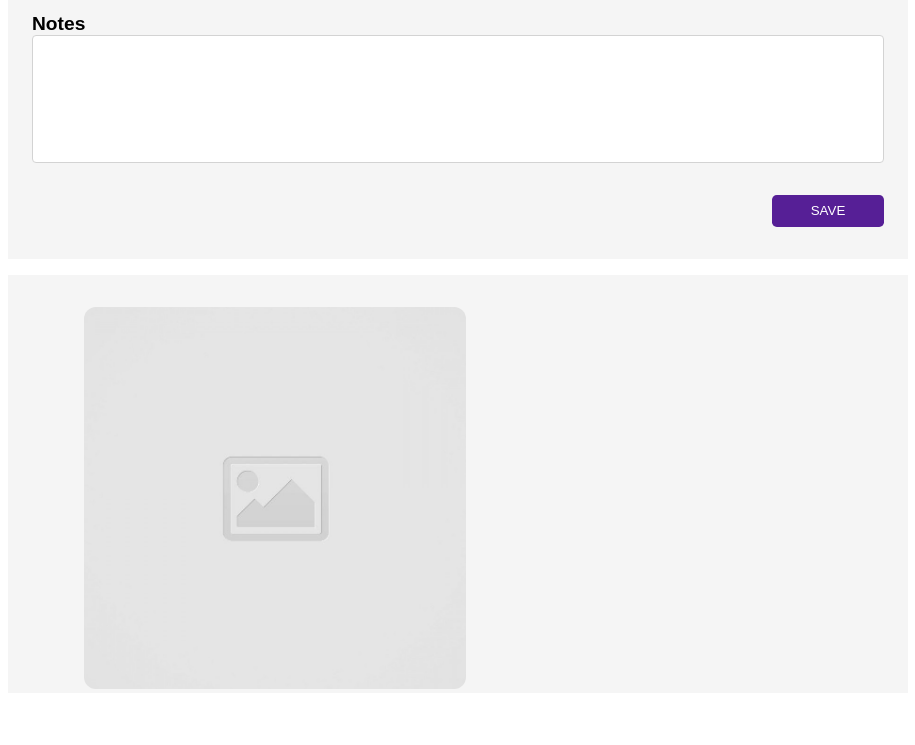
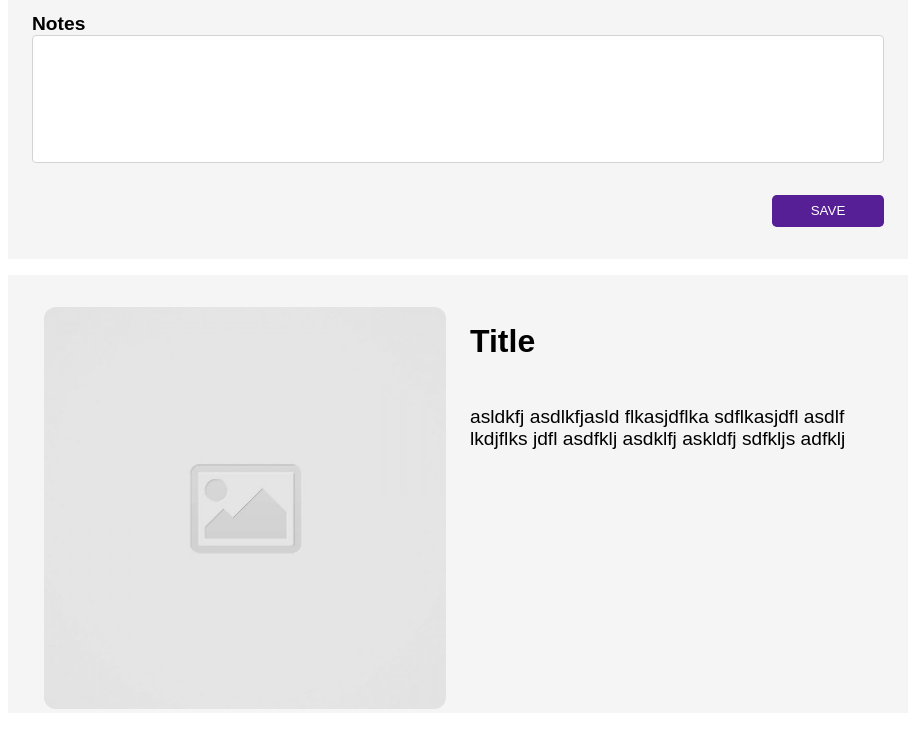
Before and after one commit to jonathan-byun/code-journal, a website: page index.html in a window 1280 px wide. Shown: the part 533-1278 px from the top of the page, without its empty margins (182-1097 px from the left). Before the commit the page ends 1242 px from the top, so only its background shows below. Drawn offline with Linux system fonts and the light colour scheme.

Commit message:
Add some dummy journal entries to the unordered list in the HTML and style them to match the wireframe.

```diff
--- a/css/styles.css
+++ b/css/styles.css
@@ -16,6 +16,10 @@ body {
 
 .font-size-120 {
   font-size: 120%;
+}
+
+.font-size-200 {
+  font-size: 200%;
 }
 
 .margin-bot-2-rem {
@@ -80,6 +84,10 @@ input:focus {
   outline-color: rgb(109, 21, 109);
 }
 
+ul {
+  margin-left: -2.5rem;
+}
+
 .button {
   padding: 0.3rem 1rem;
   margin-bottom: 2rem;
--- a/index.html
+++ b/index.html
@@ -53,16 +53,22 @@
       </div>
     </div>
     <div data-view="entires">
-      <div class="container">
+      <div class="container margin-bot-2-rem">
         <ul>
-          <div class="row">
+          <div class="row margin-bot-2-rem">
             <div class="column-half">
               <img src="images/placeholder-image-square.jpg" id="tempstorage" class="margin-top-2-rem border-radius-75">
             </div>
+            <div class="column-half">
+              <div class="row">
+                <h2 class="margin-top-2-rem padding-top-1-rem font-size-200 font-weight-600">Title</h2>
+                <p class="font-size-120 margin-bot-2-rem"> asldkfj asdlkfjasld flkasjdflka sdflkasjdfl asdlf lkdjflks jdfl asdfklj asdklfj askldfj sdfkljs adfklj </p>
+              </div>
+            </div>
           </div>
-        </ul>
       </div>
     </div>
+    </ul>
   </main>
   <script src="js/data.js"></script>
   <script src="js/main.js"></script>
```
